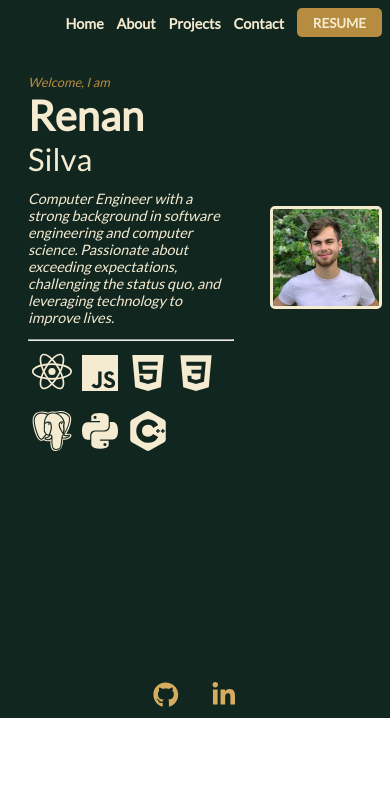
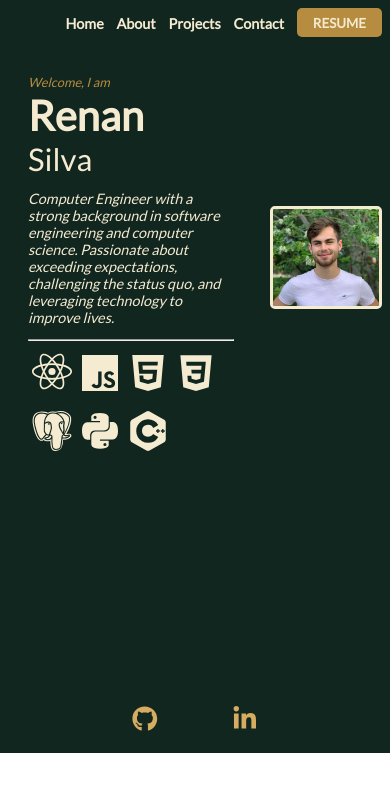
Before and after one commit to renanmbs/personalportfolio, a React (Create React App) app: page / in a window 390 px wide. Shown: the top 792 px of the page. Built offline with nearby package versions, Linux system fonts and the light colour scheme.

Commit message:
Oct 29 2023

```diff
--- a/src/components/home/home.css
+++ b/src/components/home/home.css
@@ -82,7 +82,7 @@
 @media only screen and (max-width:1023px){
 
     #Home{
-        min-height: 71vh;
+        min-height: 72vh;
         max-height: 100vh;
     }
 
@@ -113,7 +113,7 @@
     }
 
     .social a{
-        margin: 0.6vh 0;
+        margin-bottom: 1rem;
     }
 
 }
--- a/src/components/projects/projObj.js
+++ b/src/components/projects/projObj.js
@@ -36,7 +36,7 @@ export const proj = [
         title: "Personal Portfolio",
         desc: "React App for my personal portfolio. Using javascript objects, for expandability and cleanlines",
         github: "https://github.com/renanmbs/personalportfolio",
-        open: "https://lcamsoccer.netlify.app/",
+        open: "https://renans.netlify.app/",
         tech: "react, html, css, json"
     },
 
```
